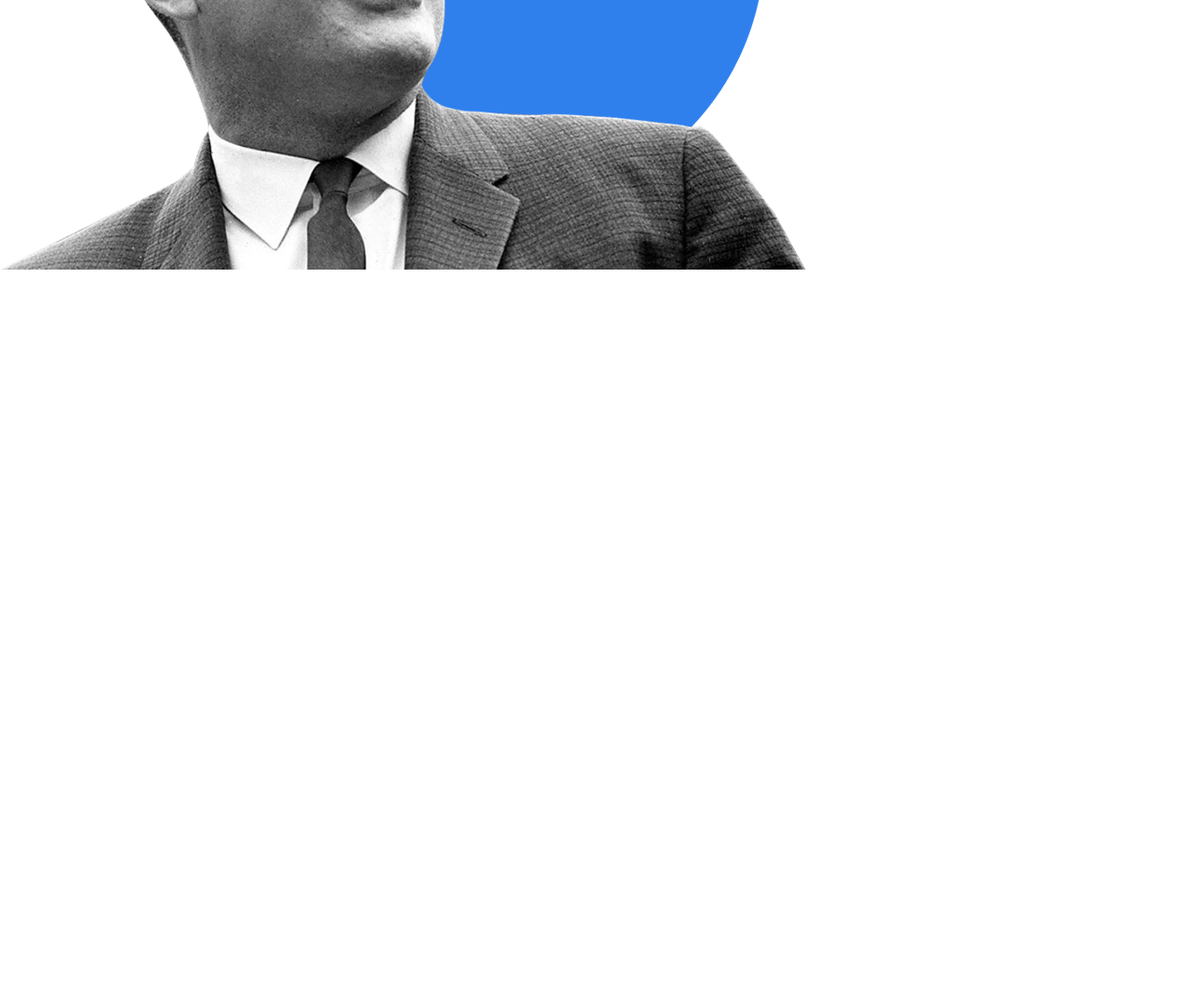
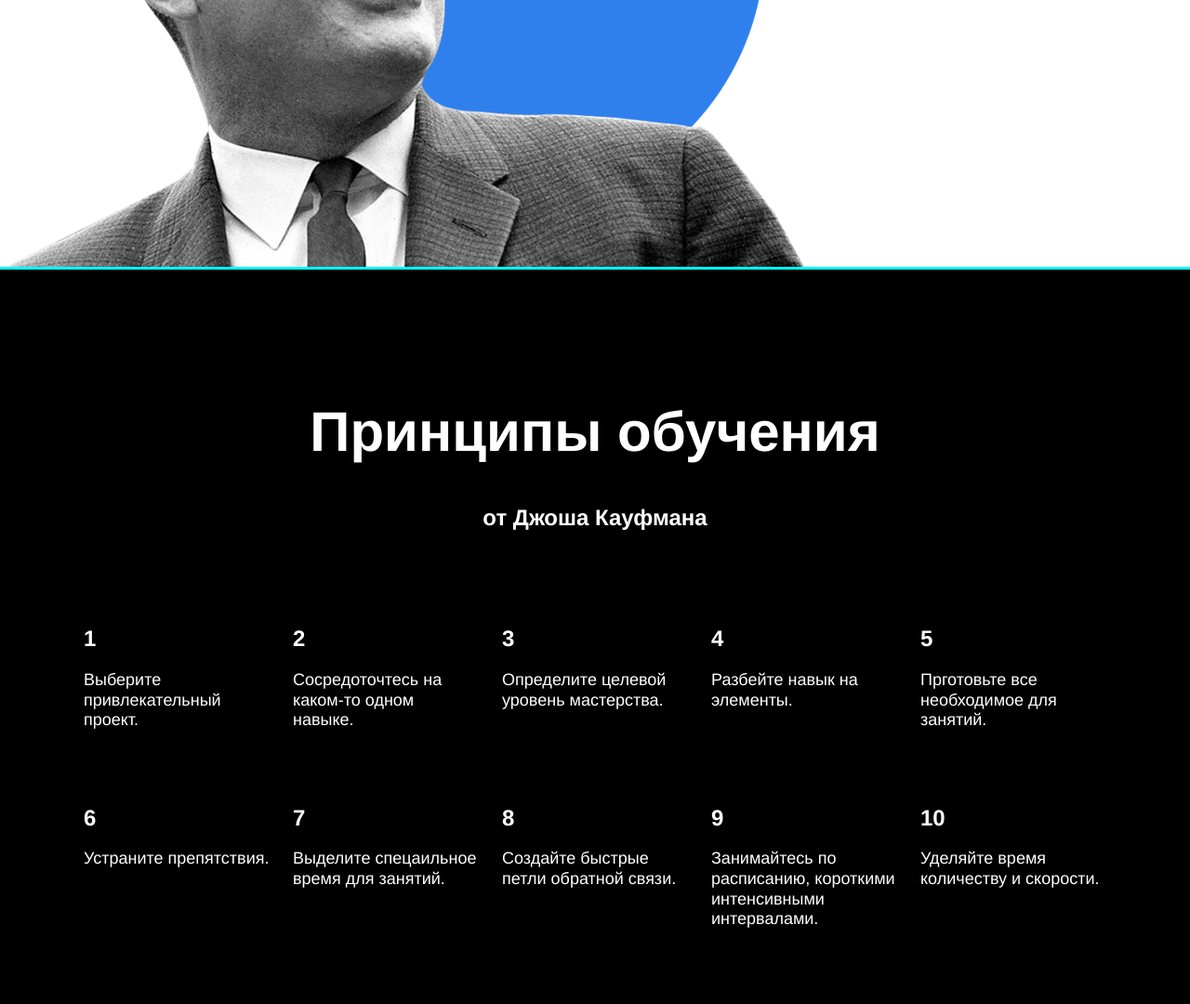
Before and after one commit to gahara/verstka, a plain HTML site: page index.html in a window 1280 px wide. Shown: the part 2591-3671 px from the top of the page at 93% size. Before the commit the page ends 2881 px from the top, so only its background shows below. Drawn offline with Linux system fonts and the light colour scheme.

Commit message:
fkn triangle

```diff
--- a/index.html
+++ b/index.html
@@ -130,8 +130,92 @@
                     &nbsp Подробнее -->
                 </a>
             </section>
-
             <section class="kaufman" id="kaufman">
+                <h1 class="section-title_theme_dark">Принципы обучения</h1>
+                <h2 class="section-subtitle_theme_dark">от Джоша Кауфмана</h2>
+                <div class="table_theme_dark">
+                    <div class="table__cell_theme_dark">
+                        <div class="table__heading_theme_dark">
+                            1
+                        </div>
+                        <div class="table__text_theme_dark">
+                            Выберите привлекательный проект.
+                        </div>
+                    </div>
+                    <div class="table__cell_theme_dark">
+                        <div class="table__heading_theme_dark">
+                            2
+                        </div>
+                        <div class="table__text_theme_dark">
+                            Сосредоточтесь на каком-то одном навыке.
+                        </div>
+                    </div>
+                    <div class="table__cell_theme_dark">
+                        <div class="table__heading_theme_dark">
+                            3
+                        </div>
+                        <div class="table__text_theme_dark">
+                            Определите целевой уровень мастерства.
+                        </div>
+                    </div>
+                    <div class="table__cell_theme_dark">
+                        <div class="table__heading_theme_dark">
+                            4
+                        </div>
+                        <div class="table__text_theme_dark">
+                            Разбейте навык на элементы.
+                        </div>
+                    </div>
+                    <div class="table__cell_theme_dark">
+                        <div class="table__heading_theme_dark">
+                            5
+                        </div>
+                        <div class="table__text_theme_dark">
+                            Прготовьте все необходимое для занятий.
+                        </div>
+                    </div>
+                    <div class="table__cell_theme_dark">
+                        <div class="table__heading_theme_dark">
+                            6
+                        </div>
+                        <div class="table__text_theme_dark">
+                            Устраните препятствия.
+                        </div>
+                    </div>
+                    <div class="table__cell_theme_dark">
+                        <div class="table__heading_theme_dark">
+                            7
+                        </div>
+                        <div class="table__text_theme_dark">
+                            Выделите спецаильное время для занятий.
+                        </div>
+                    </div>
+                    <div class="table__cell_theme_dark">
+                        <div class="table__heading_theme_dark">
+                           8
+                        </div>
+                        <div class="table__text_theme_dark">
+                            Создайте быстрые петли обратной связи.
+                        </div>
+                    </div>
+                    <div class="table__cell_theme_dark">
+                        <div class="table__heading_theme_dark">
+                            9
+                        </div>
+                        <div class="table__text_theme_dark">
+                            Занимайтесь по расписанию, короткими интенсивными интервалами.
+                        </div>
+                    </div>
+                    <div class="table__cell_theme_dark">
+                        <div class="table__heading_theme_dark">
+                            10
+                        </div>
+                        <div class="table__text_theme_dark">
+                            Уделяйте время количеству и скорости.
+                        </div>
+                    </div>
+                </div>
+                <div class="kaufman__triangle"></div>
             </section>
         </main>
         <footer class="footer">
--- a/styles/style.css
+++ b/styles/style.css
@@ -26,12 +26,7 @@
 }
 
 /* и элемента с модификатором вида ключ-значение */
-.table__cell_theme_dark {
-    width: 200px;
-    color: white;
-    margin-right: 0;
-    margin-top: 80px;
-}
+
 
 .logo__place_header {
     position: absolute;
@@ -174,14 +169,14 @@
 }
 
 .feinman {
-    position: absolute;
+    position: relative;
     height: 790px;
     width: 100%;
     background-image: url(../images/feinman.png);
     background-size: 867px 637px;
     background-position: left bottom;
     background-repeat: no-repeat;
-    outline: #2F80ED solid;
+    outline: red solid;
 }
 .feinman__title {
     margin: 100px auto 0;
@@ -208,3 +203,64 @@
     line-height: 51px;
     color: #000;
 }
+.kaufman {
+    position: relative;
+    width: 100%;
+    background-color: black;
+    outline: aqua solid;
+    overflow: hidden;
+}
+
+.section-title_theme_dark {
+    display: flex;
+    justify-content: center;
+    padding-top: 100px;
+    font-weight: bold;
+    line-height: 69px;
+    font-size: 60px;
+    color: white;
+}
+
+.section-subtitle_theme_dark {
+    display: flex;
+    justify-content: center;
+    margin-top: 20px;
+    line-height: 34px;
+    font-size: 24px;
+    color: white;
+}
+.table_theme_dark {
+    display: flex;
+    flex-direction: row;
+    flex-wrap: wrap;
+    width: 1100px;
+    margin-left: auto;
+    margin-right: auto;
+    padding-bottom: 80px;
+    justify-content: space-between;
+}
+
+.table__cell_theme_dark {
+    width: 200px;
+    color: white;
+    margin-right: 0;
+    margin-top: 80px;
+}
+.table__heading_theme_dark {
+    font-weight: bold;
+    line-height: 1.15;
+    font-size: 24px;
+}
+.table__text_theme_dark {
+    margin-top:20px;
+    line-height: 1.2;
+    font-size: 18px;
+}
+.kaufman__triangle {
+    position: relative;
+    background-image: url(../images/triangle.svg);
+    background-size: 877px 877px;
+    background-repeat: no-repeat;
+    z-index: 100;
+
+}
```
